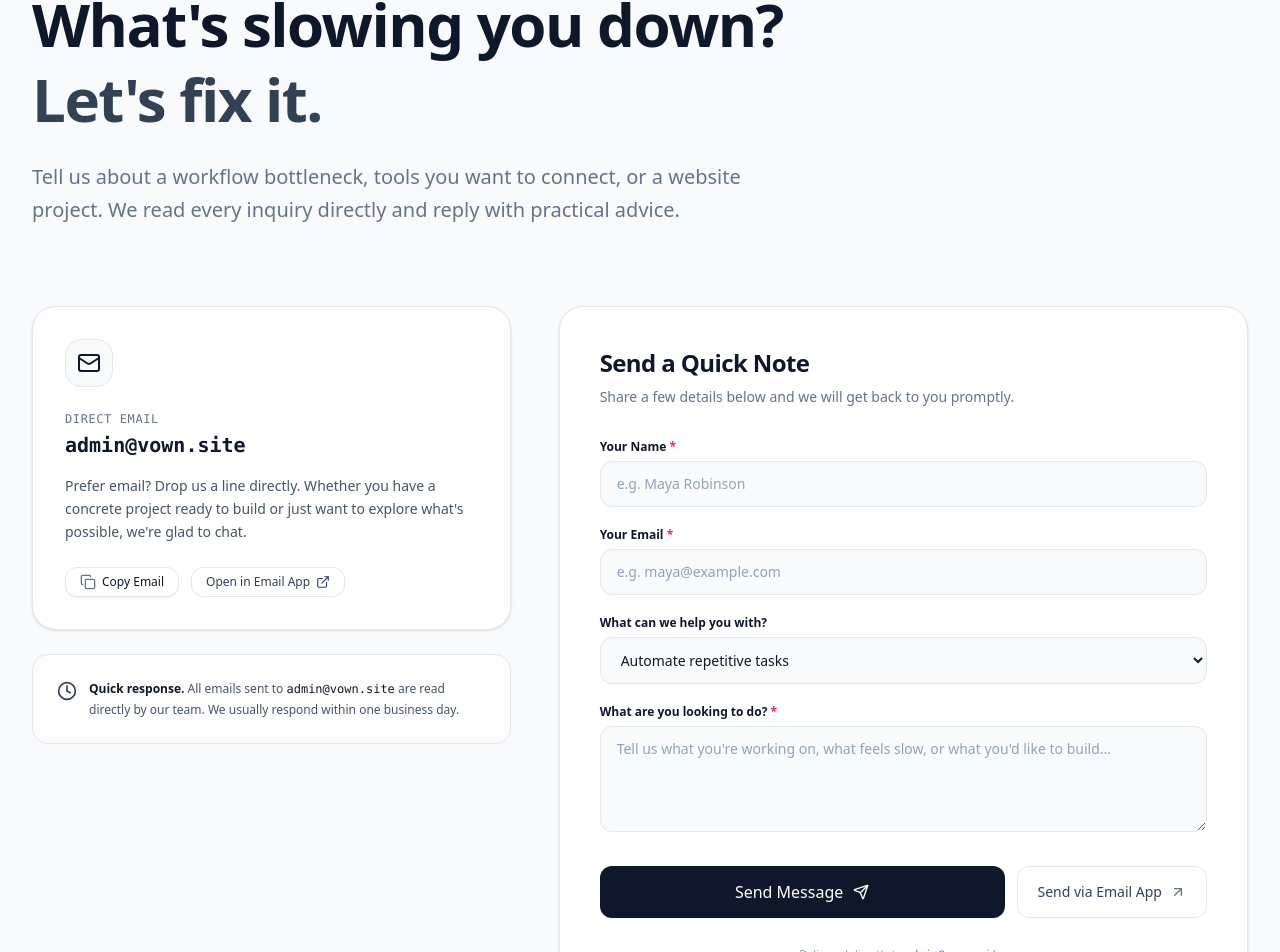
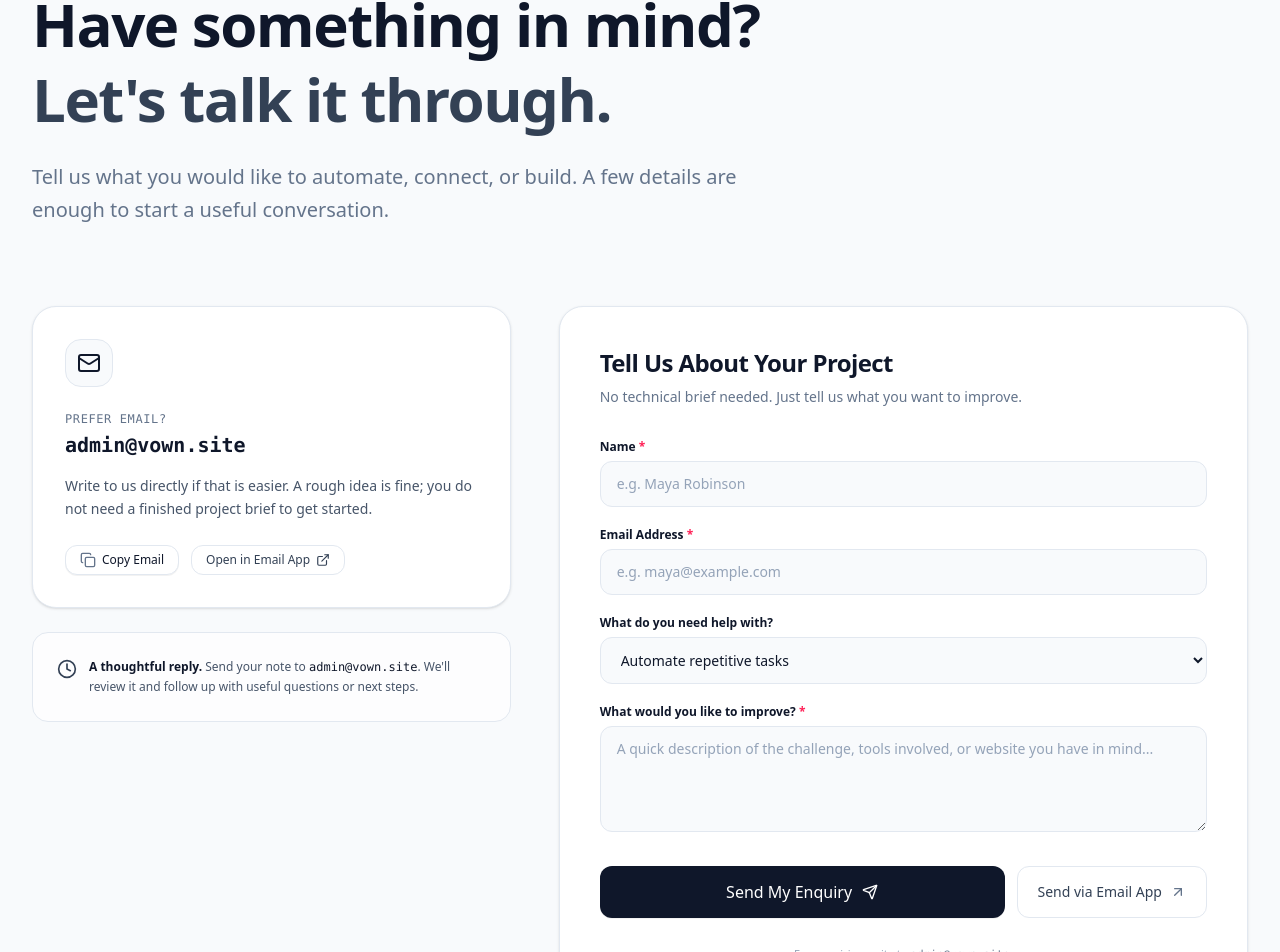
Before and after one commit to vownofficial-cloud/vown, a Next.js app: page /contact in a window 1280 px wide. Shown: the part 217-1169 px from the top of the page. Built offline with nearby package versions, Linux system fonts and the light colour scheme.

Commit message:
content: rewrite contact experience and clarify email delivery

```diff
--- a/src/app/contact/page.tsx
+++ b/src/app/contact/page.tsx
@@ -112,7 +112,7 @@ function ContactFormContent() {
 
       if (data.status === "delivered") {
         setStatus("delivered");
-        setFeedbackMessage("Thank you! Your message has been sent directly to admin@vown.site.");
+        setFeedbackMessage("Thanks for reaching out. Your message has been sent to admin@vown.site.");
         setFormData({
           name: "",
           email: "",
@@ -122,7 +122,7 @@ function ContactFormContent() {
       } else {
         setStatus("dev_mode");
         setFeedbackMessage(
-          "Your message is ready. Click below to send it directly to admin@vown.site using your email app."
+          "The form cannot send email right now. Use the button below to send your message from your email app."
         );
         setMailtoFallback(data.data?.mailtoFallback || buildMailtoUrl());
       }
@@ -147,13 +147,13 @@ function ContactFormContent() {
             </span>
           </div>
           <h1 className="text-4xl sm:text-6xl font-extrabold tracking-tight text-[#0F172A] dark:text-white leading-tight mb-6">
-            What&apos;s slowing you down?
+            Have something in mind?
             <br />
-            <span className="text-[#334155] dark:text-slate-300">Let&apos;s fix it.</span>
+            <span className="text-[#334155] dark:text-slate-300">Let&apos;s talk it through.</span>
           </h1>
           <p className="text-lg sm:text-xl text-[#64748B] dark:text-slate-300 leading-relaxed">
-            Tell us about a workflow bottleneck, tools you want to connect, or a website project.
-            We read every inquiry directly and reply with practical advice.
+            Tell us what you would like to automate, connect, or build.
+            A few details are enough to start a useful conversation.
           </p>
         </MotionWrap>
 
@@ -168,14 +168,14 @@ function ContactFormContent() {
               </div>
 
               <div className="text-xs uppercase font-mono tracking-wider text-[#64748B] dark:text-slate-400 mb-1">
-                Direct Email
+                Prefer Email?
               </div>
               <div className="text-xl font-bold text-[#0F172A] dark:text-white font-mono break-all mb-4">
                 {siteConfig.contactEmail}
               </div>
 
               <p className="text-sm text-[#475569] dark:text-slate-300 leading-relaxed mb-6">
-                Prefer email? Drop us a line directly. Whether you have a concrete project ready to build or just want to explore what&apos;s possible, we&apos;re glad to chat.
+                Write to us directly if that is easier. A rough idea is fine; you do not need a finished project brief to get started.
               </p>
 
               {/* Action Buttons */}
@@ -212,7 +212,7 @@ function ContactFormContent() {
             <div className="p-6 rounded-2xl bg-white/70 dark:bg-[#111827]/70 border border-[#E2E8F0] dark:border-slate-800 flex items-start gap-3">
               <Clock className="w-5 h-5 text-[#334155] dark:text-slate-300 shrink-0 mt-0.5" />
               <div className="text-xs text-[#475569] dark:text-slate-300 leading-relaxed">
-                <span className="font-semibold text-[#0F172A] dark:text-white">Quick response.</span> All emails sent to <span className="font-mono text-[#0F172A] dark:text-white">admin@vown.site</span> are read directly by our team. We usually respond within one business day.
+                <span className="font-semibold text-[#0F172A] dark:text-white">A thoughtful reply.</span> Send your note to <span className="font-mono text-[#0F172A] dark:text-white">admin@vown.site</span>. We&apos;ll review it and follow up with useful questions or next steps.
               </div>
             </div>
           </MotionWrap>
@@ -222,10 +222,10 @@ function ContactFormContent() {
             <div className="p-8 sm:p-10 rounded-3xl bg-white dark:bg-[#111827] border border-[#E2E8F0] dark:border-slate-800 shadow-sm">
 
               <h2 className="text-2xl font-bold text-[#0F172A] dark:text-white tracking-tight mb-2">
-                Send a Quick Note
+                Tell Us About Your Project
               </h2>
               <p className="text-xs sm:text-sm text-[#64748B] dark:text-slate-400 mb-8">
-                Share a few details below and we will get back to you promptly.
+                No technical brief needed. Just tell us what you want to improve.
               </p>
 
               {/* Status Notifications */}
@@ -245,7 +245,7 @@ function ContactFormContent() {
                 <div className="mb-6 p-4 rounded-2xl bg-amber-50 dark:bg-amber-950/40 border border-amber-200 dark:border-amber-800 text-amber-900 dark:text-amber-200 text-sm">
                   <div className="flex items-center gap-2 font-semibold mb-1">
                     <Info className="w-5 h-5 text-amber-600 dark:text-amber-400 shrink-0" />
-                    <span>Inquiry Ready</span>
+                    <span>One More Step to Send</span>
                   </div>
                   <p className="text-xs text-amber-800 dark:text-amber-300 leading-relaxed mb-3">
                     {feedbackMessage}
@@ -256,7 +256,7 @@ function ContactFormContent() {
                       className="inline-flex items-center gap-1.5 px-4 py-2 rounded-xl bg-[#0F172A] dark:bg-white text-white dark:text-[#0F172A] font-medium text-xs hover:bg-[#1E293B] dark:hover:bg-slate-100 transition-colors"
                     >
                       <Send className="w-3.5 h-3.5" />
-                      <span>Click to Send via Your Email App</span>
+                      <span>Open Email App to Send</span>
                     </a>
                   )}
                 </div>
@@ -282,7 +282,7 @@ function ContactFormContent() {
                 {/* Name Field */}
                 <div>
                   <label htmlFor="name" className="block text-xs font-semibold text-[#0F172A] dark:text-slate-200 mb-1.5">
-                    Your Name <span className="text-rose-500">*</span>
+                    Name <span className="text-rose-500">*</span>
                   </label>
                   <input
                     id="name"
@@ -304,7 +304,7 @@ function ContactFormContent() {
                 {/* Email Field */}
                 <div>
                   <label htmlFor="email" className="block text-xs font-semibold text-[#0F172A] dark:text-slate-200 mb-1.5">
-                    Your Email <span className="text-rose-500">*</span>
+                    Email Address <span className="text-rose-500">*</span>
                   </label>
                   <input
                     id="email"
@@ -326,7 +326,7 @@ function ContactFormContent() {
                 {/* Area of Interest */}
                 <div>
                   <label htmlFor="service" className="block text-xs font-semibold text-[#0F172A] dark:text-slate-200 mb-1.5">
-                    What can we help you with?
+                    What do you need help with?
                   </label>
                   <select
                     id="service"
@@ -344,7 +344,7 @@ function ContactFormContent() {
                 {/* Project Details */}
                 <div>
                   <label htmlFor="message" className="block text-xs font-semibold text-[#0F172A] dark:text-slate-200 mb-1.5">
-                    What are you looking to do? <span className="text-rose-500">*</span>
+                    What would you like to improve? <span className="text-rose-500">*</span>
                   </label>
                   <textarea
                     id="message"
@@ -355,7 +355,7 @@ function ContactFormContent() {
                       setFormData({ ...formData, message: e.target.value });
                       if (formErrors.message) setFormErrors({ ...formErrors, message: "" });
                     }}
-                    placeholder="Tell us what you're working on, what feels slow, or what you'd like to build..."
+                    placeholder="A quick description of the challenge, tools involved, or website you have in mind..."
                     className="w-full px-4 py-3 rounded-xl bg-slate-50 dark:bg-[#0B0F17] border border-[#E2E8F0] dark:border-slate-800 text-sm text-[#0F172A] dark:text-white placeholder:text-[#94A3B8] dark:placeholder:text-slate-500 focus:bg-white dark:focus:bg-[#0B0F17] focus:outline-hidden focus:ring-2 focus:ring-[#0F172A] dark:focus:ring-slate-400 focus:border-transparent transition-all resize-y"
                   />
                   {formErrors.message && (
@@ -373,7 +373,7 @@ function ContactFormContent() {
                     className="w-full sm:flex-1 justify-center"
                     icon={<Send className="w-4 h-4" />}
                   >
-                    {status === "loading" ? "Sending..." : "Send Message"}
+                    {status === "loading" ? "Sending..." : "Send My Enquiry"}
                   </Button>
 
                   <a
@@ -386,7 +386,7 @@ function ContactFormContent() {
                 </div>
 
                 <div className="text-[11px] text-[#94A3B8] dark:text-slate-500 text-center pt-2">
-                  Delivered directly to{" "}
+                  For enquiries, write to{" "}
                   <span className="font-mono text-[#64748B] dark:text-slate-400">admin@vown.site</span>.
                 </div>
               </form>
@@ -406,7 +406,7 @@ export default function ContactPage() {
     <Suspense
       fallback={
         <div className="py-28 text-center text-sm font-mono text-[#64748B] dark:text-slate-400">
-          Loading contact page...
+          Opening contact form...
         </div>
       }
     >
```
